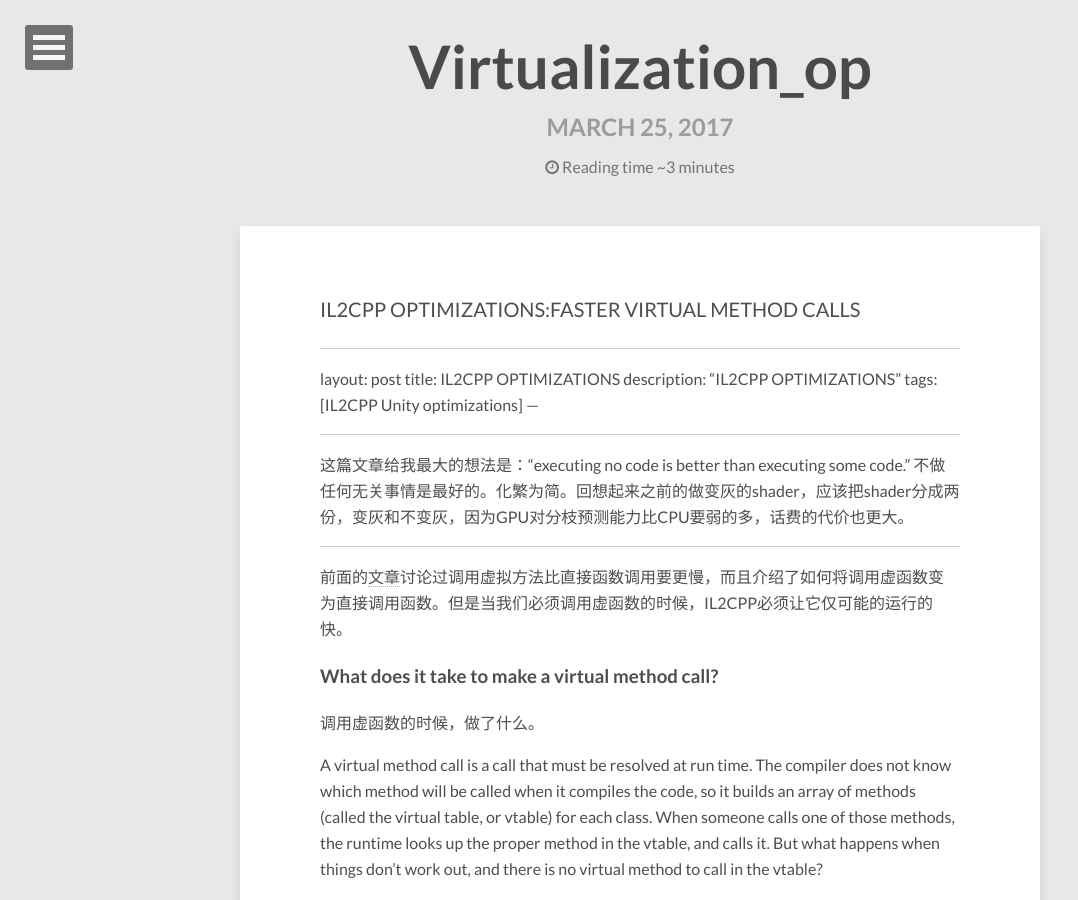
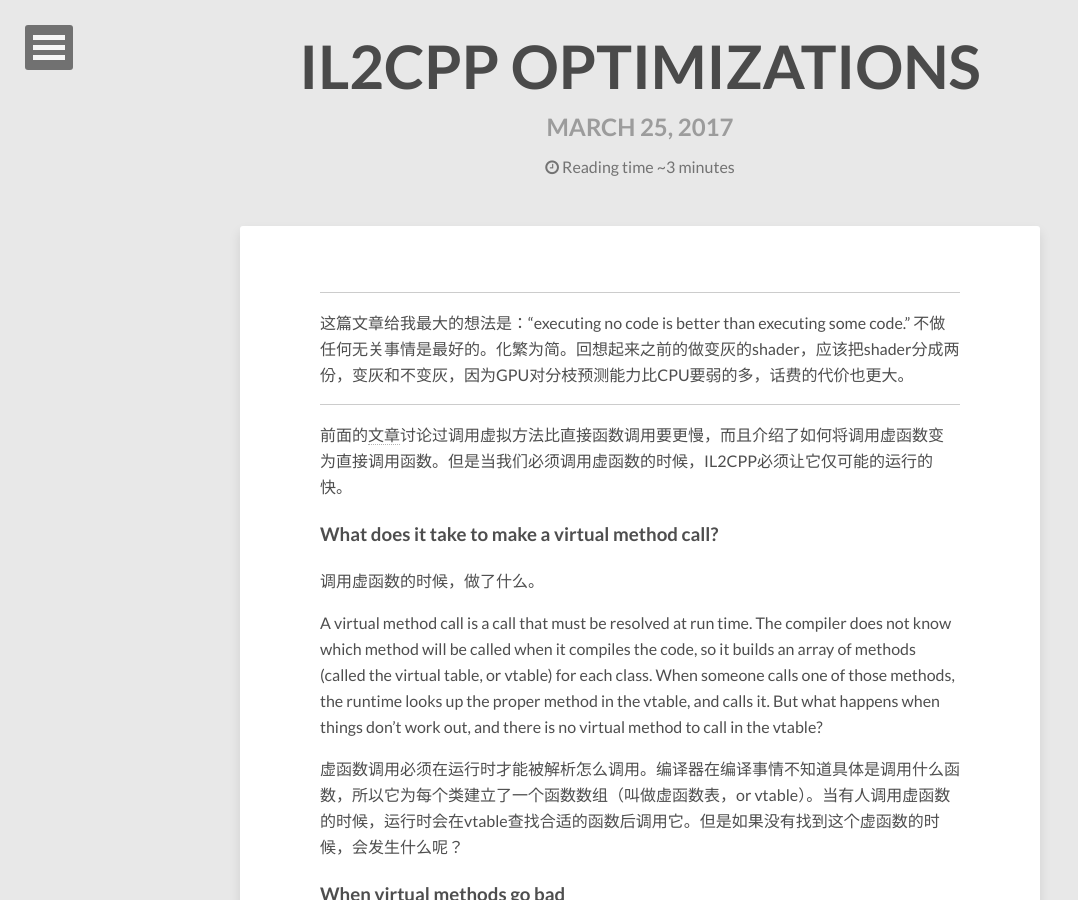
Before and after one commit to AllenSky/AllenSky.github.io, a Jekyll site: the page built from _posts/2017-03-25-virtualization_op.markdown, in a window 1280 px wide and 900 px high. Shown: the whole window, without its empty margins (0-1078 px from the left). Built offline with Jekyll 4.4.1, drawn with Linux system fonts in a browser that asks for light colours; nearby versions of some CDN libraries; our own code applies the rules of GitHub Pages for plain Markdown files; comment, search, counter and statistics services are not loaded; some of the changed text lies outside the part shown.

Commit message:
Name issue
Name issue

```diff
--- a/_posts/2017-03-25-virtualization_op.markdown
+++ b/_posts/2017-03-25-virtualization_op.markdown
@@ -1,5 +1,3 @@
-IL2CPP OPTIMIZATIONS:FASTER VIRTUAL METHOD CALLS
-
 ---
 layout: post
 title: IL2CPP OPTIMIZATIONS
```
